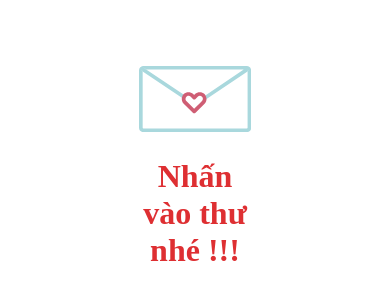
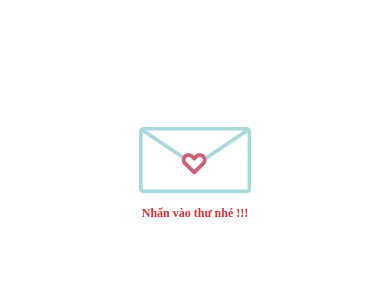
Before and after one commit to htsang1904/Christmas, a plain HTML site: page index.html in a window 390 px wide. Shown: the part 252-552 px from the top of the page. Drawn offline with Linux system fonts and the light colour scheme.

Commit message:
Update index.html

```diff
--- a/index.html
+++ b/index.html
@@ -1044,6 +1044,16 @@
   -webkit-animation: snow 3s linear infinite ;
           animation: snow 3s linear infinite ;
 }
+.click-message {
+    text-align: center;
+    color:#de2f32;
+    font-size: 24px;
+}
+@media (max-width: 680px) {
+    .click-message {
+        font-size: 12px;
+    }
+}
 @-webkit-keyframes snow {
   100% {
     background-position: 0px 200px, 0 200px, 0px 200px, 0px 200px;
@@ -1067,7 +1077,7 @@
             <g id="__id2_s23t51u2c"><path d="M148.8,2.3c0-0.1-0.1-0.2-0.2-0.3c-0.3-0.3-0.6-0.6-0.9-0.8c-0.4-0.2-0.8-0.3-1.2-0.3c0.4,0,0.9,0.1,1.2,0.3  c-1-0.8-2.2-1.2-3.6-1.2H5.9C4.5,0,3.3,0.5,2.3,1.2C2.1,1.3,1.9,1.5,1.8,1.7C1.7,1.8,1.5,1.9,1.4,2C0.5,3.1,0,4.4,0,5.9v76.7  c0,3.2,2.6,5.9,5.9,5.9h138.3c3.2,0,5.9-2.6,5.9-5.9V5.9C150,4.5,149.5,3.3,148.8,2.3z M147.9,5.4l-2.7,1.8v75.4c0,0.6-0.5,1-1,1  H5.9c-0.6,0-1-0.5-1-1V7.2L2.1,5.3l2.7,1.8V5.9c0-0.6,0.5-1,1-1h0.1c-0.6,0-1,0.5-1,1v1.3l52.9,35.6c0.3-1.6,1.1-3.1,2.3-4.2  l-50-33.7H10L4.8,1.3L10,4.8h130L88.2,39.7c1,1.4,1.5,3,1.6,4.8l55.3-37.3V5.9c0.1-0.6-0.4-1.1-1-1.1h0.1c0.6,0,1,0.5,1,1v1.3  L147.9,5.4c0.7-0.5,1-1.3,1.1-2C149,4.2,148.6,5,147.9,5.4z" style="fill: rgb(169, 216, 221);"></path></g>
             <g id="__id3_s23t51u2c"><path d="M90.2,43.7c-0.1-1.8-0.6-3.4-1.6-4.9c-0.3-0.4-0.6-0.8-1-1.2c-3.5-3.5-9.2-3.5-12.7,0l-1.2,1.2l-1.2-1.2  c-3.5-3.5-9.2-3.5-12.7,0c0,0,0,0,0,0c-1.2,1.2-2,2.7-2.4,4.4c-0.1,0.6-0.2,1.3-0.2,2c0,2.4,0.9,4.7,2.6,6.4L72,62.5  c0.5,0.5,1.1,0.7,1.8,0.7c0.6,0,1.3-0.2,1.8-0.7l12.1-12.1c1.7-1.7,2.6-4,2.6-6.4C90.3,43.9,90.2,43.8,90.2,43.7z M73.7,57.3  L63.3,46.9c-0.4-0.4-0.7-0.9-0.9-1.5c-0.2-0.4-0.2-0.9-0.2-1.4c0-1.1,0.4-2.1,1.2-2.9c0.2-0.2,0.5-0.4,0.8-0.6  c0.6-0.4,1.3-0.6,2.1-0.6c1.1,0,2.1,0.4,2.9,1.2l2.9,2.9c1,1,2.5,1,3.5,0l2.9-2.9c1.6-1.6,4.1-1.6,5.7,0c0.1,0.1,0.2,0.3,0.4,0.4  c1.2,1.6,1.1,3.8-0.4,5.3l-2.9,2.9L73.7,57.3z" style="fill: rgb(207, 94, 116);"></path></g>
             </svg>
-            <h1 style="text-align: center;color:#de2f32">Nhấn vào thư nhé !!!</h1>
+            <h1 class="click-message">Nhấn vào thư nhé !!!</h1>
     </div>
 
    <div class="christmas" >
```
